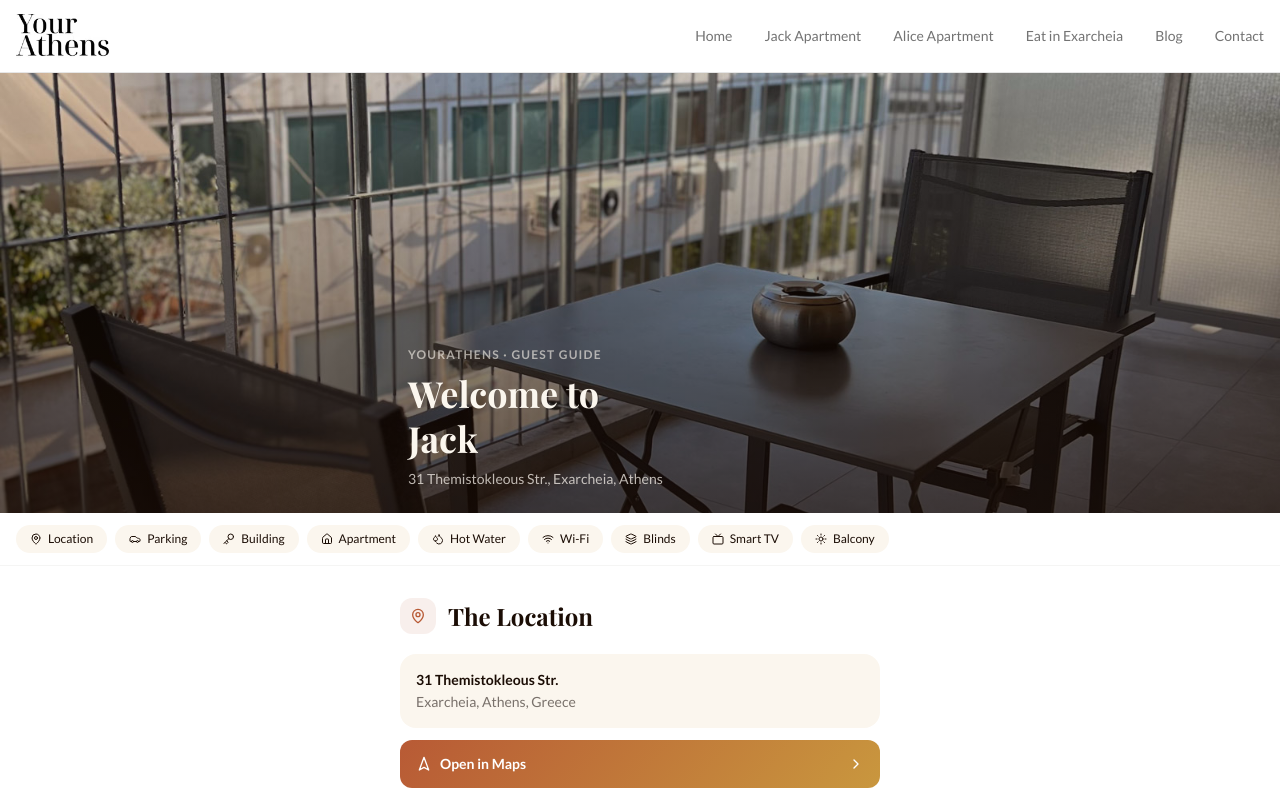
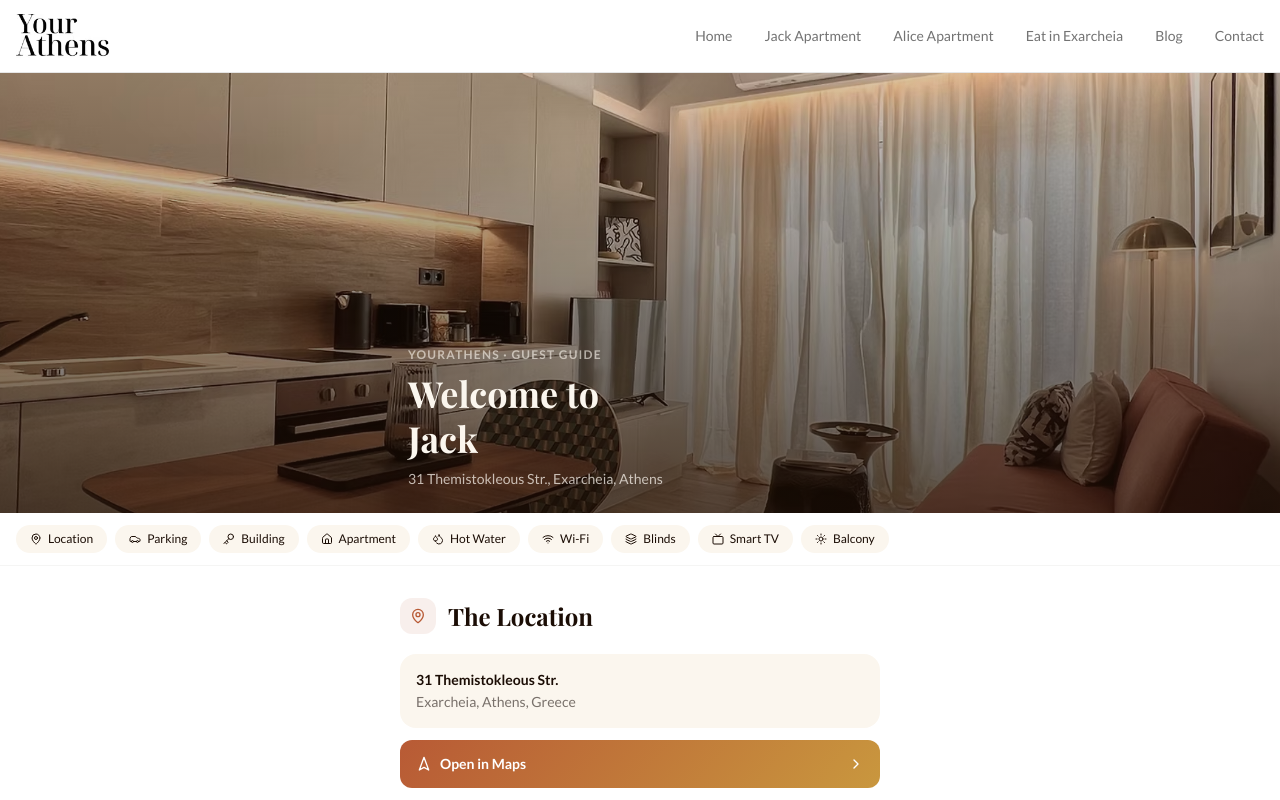
Before and after one commit to pkontopoulos/yourathens-server, a Next.js app: page /jack/guide in a window 1280 px wide. Shown: the top 800 px of the page. Built offline with nearby package versions, Linux system fonts and the light colour scheme.

Commit message:
Use jack-main.jpg as guide cover image

```diff
--- a/app/jack/guide/page.tsx
+++ b/app/jack/guide/page.tsx
@@ -163,8 +163,8 @@ export default function JackGuidePage() {
       {/* Hero */}
       <section className="relative h-[55dvh] overflow-hidden">
         <img
-          src="/images/jack/1.jpg"
-          alt="Jack Apartment living room"
+          src="/images/jack-main.jpg"
+          alt="Jack Apartment"
           className="absolute inset-0 w-full h-full object-cover"
         />
         <div
```
